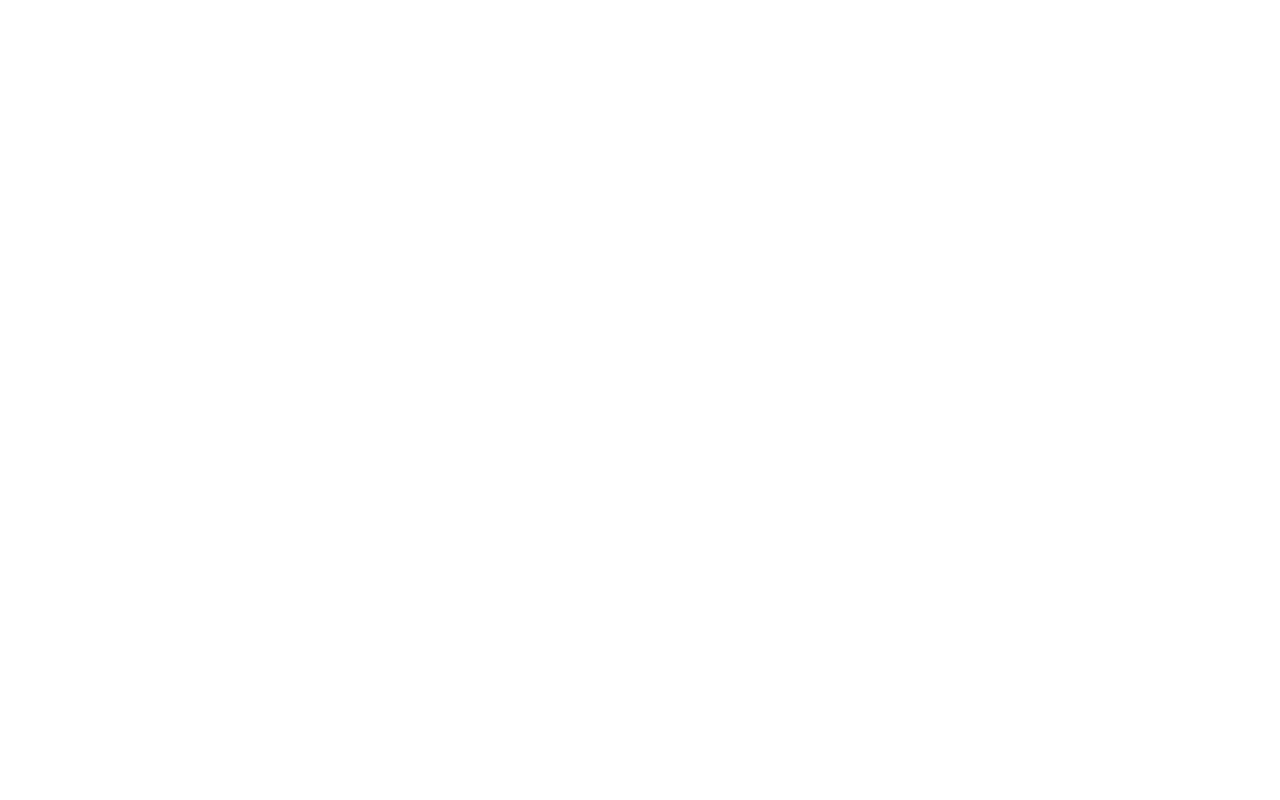
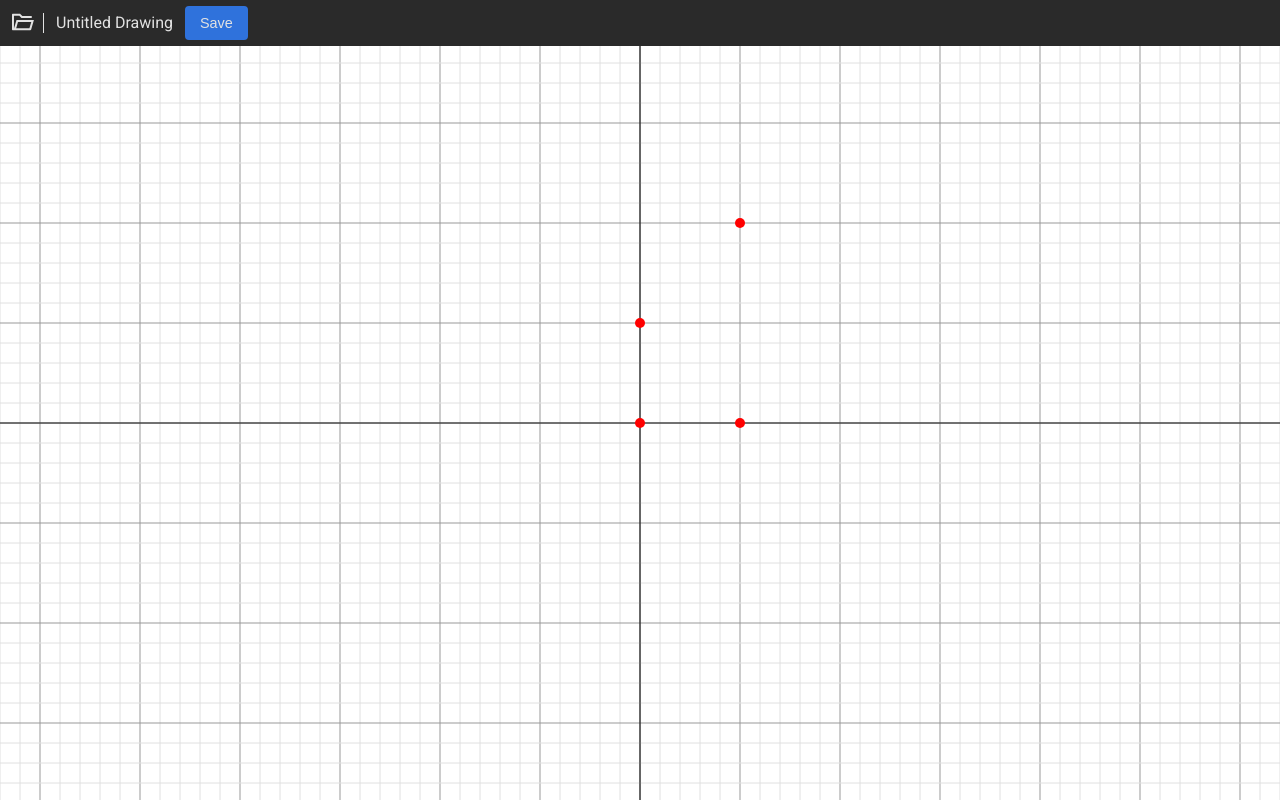
Before and after one commit to YushiPy/MAC0350, a plain HTML site: page ProjetoIndividual/index.html in a window 1280 px wide. Drawn offline with Linux system fonts and the light colour scheme.

Commit message:
Adding basic desmos funcionality to project

```diff
--- a/ProjetoIndividual/index.html
+++ b/ProjetoIndividual/index.html
@@ -1,12 +1,32 @@
-
 <!DOCTYPE html>
 <html>
 	<head>
 		<title>Visualizador do TPP</title>
 		<meta charset="UTF-8">
 		<meta name="viewport" content="width=device-width, initial-scale=1.0">
+
+		<link rel="stylesheet" href="style.css">
+		<link href="https://fonts.googleapis.com/css2?family=Roboto:wght@400;500&display=swap" rel="stylesheet">
+
 	</head>
 	<body>
+		<div class="header">
+			<button class="folder-button">
+				<svg class="folder-icon" width="245" height="181" viewBox="0 0 245 181" fill="none" xmlns="http://www.w3.org/2000/svg">
+					<path d="M11 170H0C0 176.075 4.92487 181 11 181L11 170ZM203 170V181C207.882 181 212.18 177.782 213.555 173.098L203 170ZM229.413 80L239.968 83.0976L244.105 69H229.413V80ZM58.413 80V69H50.1774L47.8582 76.9024L58.413 80ZM11 11V0C4.92487 0 0 4.92487 0 11L11 11ZM87 11L94.9419 3.38904C92.8671 1.22412 89.9986 0 87 0V11ZM110 35L102.058 42.611C104.133 44.7759 107.001 46 110 46V35ZM211 46C217.075 46 222 41.0751 222 35C222 28.9249 217.075 24 211 24V35V46ZM203 170L213.555 173.098L239.968 83.0976L229.413 80L218.858 76.9024L192.445 166.902L203 170ZM229.413 80V69H58.413V80V91H229.413V80ZM11 170V181H32V170V159H11V170ZM32 170V181H203V170V159H32V170ZM58.413 80L47.8582 76.9024L21.4452 166.902L32 170L42.5548 173.098L68.9679 83.0976L58.413 80ZM11 170H22V11H11H0V170H11ZM87 11L79.0581 18.611L102.058 42.611L110 35L117.942 27.389L94.9419 3.38904L87 11ZM110 35V46H211V35V24H110V35ZM11 11V22H87V11V0H11V11Z"/>
+				</svg>
+			</button>
+			<p class="drawing-name">
+				Untitled Drawing
+			</p>
+			<button class="save-button">
+				Save
+			</button>
+		</div>
+		<canvas id="drawing-canvas">
 
+		</canvas>
 	</body>
+	<script src="script.js" defer></script>
+
 </html>
--- /dev/null
+++ b/ProjetoIndividual/script.js
@@ -0,0 +1,280 @@
+
+// HTML SOURCE
+// The above comment indicates that this file is referenced in an HTML file
+// and should be ran from the context of that HTML file, not directly.
+
+const canvas = document.getElementById("drawing-canvas");
+const ctx = canvas.getContext("2d");
+
+const resize_observer = new ResizeObserver(() => {
+	canvas.width = canvas.offsetWidth;
+	canvas.height = canvas.offsetHeight;
+	draw();
+});
+
+resize_observer.observe(canvas);
+
+let camera_center = { x: 0, y: 0 };
+let units_to_pixels = 100; // 1 unit = `unit_to_pixels` pixels
+
+let mouse_held = false; // Left mouse button is held down or not
+let mouse_location = { x: 0, y: 0 }; // Mouse location in screen coordinates (pixels)
+
+let scroll_sensitivity = 0.0005; // How much the camera zooms in/out when scrolling
+
+// Grid lines must be at least `min_grid_spacing` pixels apart,
+// we adjust the number of grid lines based on the zoom level to achieve this
+let min_grid_spacing = 83;
+
+let points = [
+	{ x: 0, y: 0 },
+	{ x: 1, y: 0 },
+	{ x: 0, y: 1 },
+	{ x: 1, y: 2 },
+]
+
+function canvas_center() {
+	return {
+		x: canvas.width / 2,
+		y: canvas.height / 2
+	};
+}
+
+function world_to_canvas(x, y) {
+	return {
+		x: canvas.width / 2 + (x - camera_center.x) * units_to_pixels,
+		y: canvas.height / 2 - (y - camera_center.y) * units_to_pixels
+	};
+}
+
+function canvas_to_world(x, y) {
+	return {
+		x: (x - canvas.width / 2) / units_to_pixels + camera_center.x,
+		y: -(y - canvas.height / 2) / units_to_pixels + camera_center.y
+	};
+}
+
+function clamp_number(value, min, max) {
+	return Math.min(Math.max(value, min), max);
+}
+
+function clamp_point(point, min, max) {
+	return {
+		x: clamp_number(point.x, min.x, max.x),
+		y: clamp_number(point.y, min.y, max.y)
+	};
+}
+
+function clamp_to_canvas(point) {
+	return clamp_point(point, { x: 0, y: 0 }, { x: canvas.width, y: canvas.height });
+}
+
+function fix_coordinates(x, y) {
+	if (!isFinite(x)) {
+		if (x > 0) {
+			x = camera_center.x + canvas.offsetWidth / 2 / units_to_pixels;
+		} else {
+			x = camera_center.x - canvas.offsetWidth / 2 / units_to_pixels;
+		}
+	}
+
+	if (!isFinite(y)) {
+		if (y > 0) {
+			y = camera_center.y + canvas.offsetHeight / 2 / units_to_pixels;
+		} else {
+			y = camera_center.y - canvas.offsetHeight / 2 / units_to_pixels;
+		}
+	}
+
+	return [x, y];
+}
+
+function draw_line(x1, y1, x2, y2, color = "black") {
+
+	ctx.beginPath();
+
+	[x1, y1] = fix_coordinates(x1, y1);
+	[x2, y2] = fix_coordinates(x2, y2);
+
+	const p1 = world_to_canvas(x1, y1);
+	const p2 = world_to_canvas(x2, y2);
+
+	ctx.moveTo(p1.x, p1.y);
+	ctx.lineTo(p2.x, p2.y);
+	ctx.strokeStyle = color;
+	ctx.stroke();
+}
+
+
+function get_grid_scale(minimum_grid_spacing = min_grid_spacing) {
+	/*
+	Returns `scale` such that every grid line is drawn at integer multiples of `scale`,
+	and the distance between grid lines is at least `min_grid_spacing` pixels.
+
+	The value of `scale` is always a power of 10 multiplied by 1, 2 or 5, so that
+	the grid lines are drawn at "nice" numbers (e.g. 0.1, 0.2, 0.5, 1, 2, 5, 10, etc.)
+	*/
+
+
+	// x is a valid grid scale if (canvas_width / units_to_pixels) / x < (canvas_width / min_grid_spacing)
+	// -> x is a valid grid scale if x > min_grid_spacing / units_to_pixels
+	// -> 10 ^ e is a valid if e > \log_{10}(min_grid_spacing / units_to_pixels)
+
+	let decision_value = minimum_grid_spacing / units_to_pixels;
+
+	let exponent = Math.ceil(Math.log10(decision_value));
+	let base_scale = Math.pow(10, exponent);
+
+	if (base_scale / 5 > decision_value) {
+		return base_scale / 5;
+	} else if (base_scale / 2 > decision_value) {
+		return base_scale / 2;
+	} else {
+		return base_scale;
+	}
+}
+
+function draw_grid(minimum_grid_spacing, grid_color, sub_grid_color) {
+
+	const decision_value = minimum_grid_spacing / units_to_pixels;
+
+	const exponent = Math.ceil(Math.log10(decision_value));
+	let grid_scale = Math.pow(10, exponent);
+
+	let sub_grid_count = 4;
+
+	if (grid_scale / 5 > decision_value) {
+		grid_scale /= 5;
+		sub_grid_count = 3;
+	} else if (grid_scale / 2 > decision_value) {
+		grid_scale /= 2;
+	}
+
+	const half_width = canvas.width / 2 / units_to_pixels;
+	const half_height = canvas.height / 2 / units_to_pixels;
+
+	let x_start = Math.floor((camera_center.x - half_width) / grid_scale) * grid_scale;
+
+	const canvas_right = camera_center.x + half_width;
+	const canvas_left = camera_center.x - half_width;
+	const canvas_top = camera_center.y + half_height;
+	const canvas_bottom = camera_center.y - half_height;
+
+	while (x_start < camera_center.x + half_width) {
+
+		draw_line(x_start, canvas_bottom, x_start, canvas_top, grid_color);
+
+		for (let i = 0; i < sub_grid_count; i++) {
+			const sub_grid_x = x_start + grid_scale * (i + 1) / (sub_grid_count + 1);
+			draw_line(sub_grid_x, canvas_bottom, sub_grid_x, canvas_top, sub_grid_color);
+		}
+
+		x_start += grid_scale;
+	}
+
+	let y_start = Math.floor((camera_center.y - half_height) / grid_scale) * grid_scale;
+
+	while (y_start < camera_center.y + half_height) {
+
+		draw_line(canvas_left, y_start, canvas_right, y_start, grid_color);
+
+		for (let i = 0; i < sub_grid_count; i++) {
+			const sub_grid_y = y_start + grid_scale * (i + 1) / (sub_grid_count + 1);
+			draw_line(canvas_left, sub_grid_y, canvas_right, sub_grid_y, sub_grid_color);
+		}
+
+		y_start += grid_scale;
+	}
+}
+
+function draw() {
+
+	ctx.clearRect(0, 0, canvas.width, canvas.height);
+
+	const style = getComputedStyle(document.documentElement);
+	const axisColor = style.getPropertyValue("--axis-color").trim();
+	const gridColor = style.getPropertyValue("--grid-color").trim();
+	const subGridColor = style.getPropertyValue("--sub-grid-color").trim();
+
+	draw_grid(min_grid_spacing, gridColor, subGridColor);
+
+	// Draw main axis
+	draw_line(0, Number.NEGATIVE_INFINITY, 0, Number.POSITIVE_INFINITY);
+	draw_line(Number.NEGATIVE_INFINITY, 0, Number.POSITIVE_INFINITY, 0, axisColor);
+
+	for (const point of points) {
+
+		const x = point.x;
+		const y = point.y;
+
+		ctx.beginPath();
+		ctx.arc(
+			canvas.width / 2 + (x - camera_center.x) * units_to_pixels,
+			canvas.height / 2 - (y - camera_center.y) * units_to_pixels,
+			5, 0, Math.PI * 2
+		);
+
+		ctx.fillStyle = "red";
+		ctx.fill();
+	}
+}
+
+
+function change_zoom(scale, fixed_canvas_point) {
+
+	let fixed_point_world = canvas_to_world(fixed_canvas_point.x, fixed_canvas_point.y);
+
+	camera_center.x = fixed_point_world.x - (fixed_point_world.x - camera_center.x) / scale;
+	camera_center.y = fixed_point_world.y - (fixed_point_world.y - camera_center.y) / scale;
+
+	units_to_pixels *= scale;
+}
+
+canvas.addEventListener("mousedown", () => mouse_held = true);
+canvas.addEventListener("mouseup", () => mouse_held = false);
+
+canvas.addEventListener("mousemove", (e) => {
+
+	let bounds = canvas.getBoundingClientRect();
+
+	mouse_location.x = e.clientX - bounds.left;
+	mouse_location.y = e.clientY - bounds.top;
+
+	if (!mouse_held) {
+		return;
+	}
+
+	const relx = e.movementX / units_to_pixels;
+	const rely = -e.movementY / units_to_pixels;
+
+	camera_center.x -= relx;
+	camera_center.y -= rely;
+
+	draw();
+});
+
+canvas.addEventListener("wheel", (e) => {
+
+	let scale = 1 - e.deltaY * scroll_sensitivity;
+
+	change_zoom(scale, mouse_location);
+
+	draw();
+});
+
+document.addEventListener("keydown", (e) => {
+	if (e.key === "w") {camera_center.y += 0.1; draw();};
+	if (e.key === "s") {camera_center.y -= 0.1; draw();};
+	if (e.key === "a") {camera_center.x -= 0.1; draw();};
+	if (e.key === "d") {camera_center.x += 0.1; draw();};
+
+	if (e.key === "=") {
+		change_zoom(1.1, canvas_center());
+		draw();
+	}
+
+	if (e.key === "-") {
+		change_zoom(1 / 1.1, canvas_center());
+		draw();
+	}
+});
--- /dev/null
+++ b/ProjetoIndividual/style.css
@@ -0,0 +1,108 @@
+
+:root {
+	--header-color: #2A2A2A;
+	--header-text-color: #E2E2E2;
+	--header-text-color-hover: #ffffff;
+
+	--background-color: #FFFFFF;
+
+	--axis-color: #191919;
+	--grid-color: #999999;
+	--sub-grid-color: #E0E0E0;
+
+	--button-light-color: #F2F4F5;
+	--button-accent-color: rgb(47, 114, 220);
+	--button-accent-color-hover: rgb(36, 87, 168);
+	--button-accent-color-active: rgb(27, 66, 127);
+
+	--primary-text-color: #0F0F0F;
+
+	--header-height: 46px;
+}
+
+body {
+	display: flex;
+	flex-direction: column;
+	font-family: 'Roboto', sans-serif;
+	background-color: var(--background-color);
+	color: var(--primary-text-color);
+	max-width: 100vw;
+	margin: 0 auto;
+	line-height: 1.6;
+}
+
+.header {
+	display: flex;
+	flex-direction: row;
+	align-items: center;
+	background-color: var(--header-color);
+	color: var(--header-text-color);
+	text-align: center;
+	height: var(--header-height);
+}
+
+.folder-button {
+	background: none;
+	border: none;
+	padding: 0;
+	cursor: pointer;
+	width: 40px;
+	height: var(--header-height);
+	fill: var(--header-text-color);
+	margin-left: 3px;
+}
+
+
+.folder-button:hover {
+	fill: var(--header-text-color-hover);
+}
+
+.folder-button:active {
+	opacity: 0.5;
+}
+
+.folder-icon {
+	width: 22px;
+	height: 22px;
+	stroke-width: 30px;
+	fill: inherit;
+}
+
+.drawing-name {
+	position: relative;
+	align-content: center;
+	font-size: 16px;
+	padding-left: 12px;
+	padding-right: 12px;
+	border-left: 1px solid var(--header-text-color);
+	height: 20px;
+	line-height: 20px;
+	margin: 0;
+}
+
+.save-button {
+	background-color: var(--button-accent-color);
+	border: none;
+	color: var(--header-text-color);
+	padding-left: 15px;
+	padding-right: 15px;
+	font-size: 14.4px;
+	height: 34px;
+	border-radius: 4px;
+	cursor: pointer;
+	transition: background-color 0.15s ease;
+}
+
+.save-button:hover {
+	background-color: var(--button-accent-color-hover);
+}
+
+.save-button:active {
+	background-color: var(--button-accent-color-active);
+}
+
+#drawing-canvas {
+	height: calc(100vh - var(--header-height));
+	width: 100%;
+	background-color: var(--background-color);
+}
```
